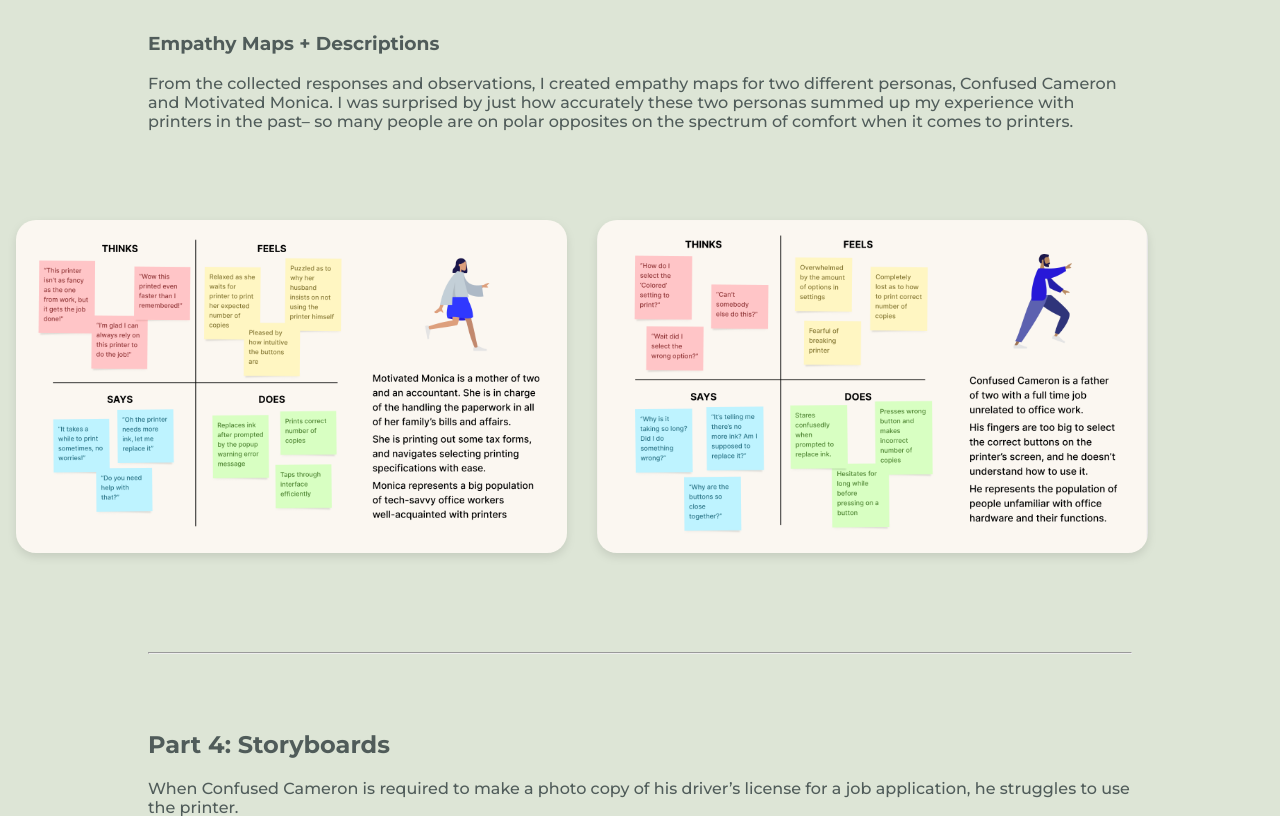
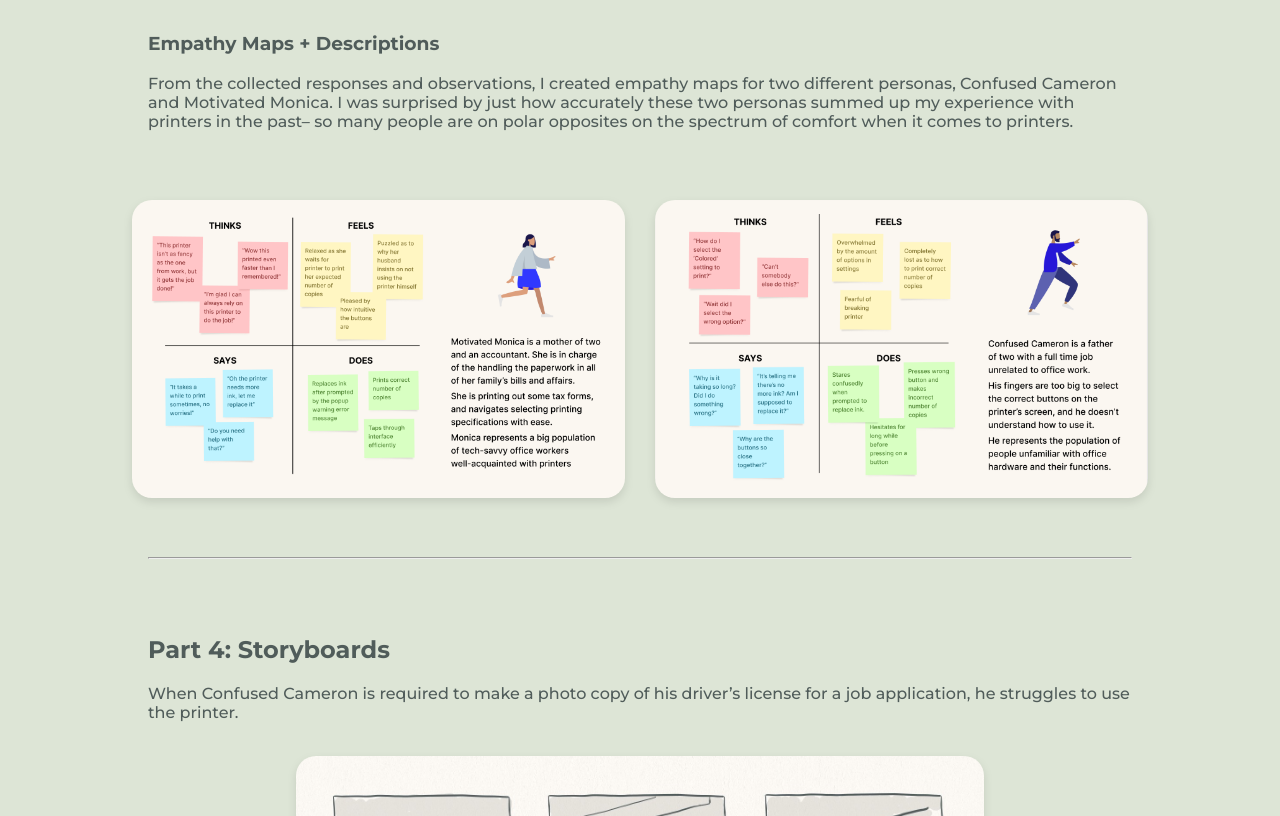
Before and after one commit to theconnieliu/Personas-Storyboarding, a PHP site: page / in a window 1280 px wide. Shown: the part 2330-3146 px from the top of the page. Run offline with PHP 8.4, Linux system fonts and the light colour scheme.

Commit message:
Made empathy maps responseive in size

```diff
--- a/index.css
+++ b/index.css
@@ -29,13 +29,14 @@ h1, h2, h3, p, ol, li {
 .empathy-maps {
     display: flex;
     justify-content: center;
-    margin: 40px;
+    padding: 20px 140px 0 140px;
     max-width: 80%;
 }
 .empathy-card {
     display: flex;
     border-radius: 20px;
-    width: 70%;
+    max-width: 70%;
+
     filter: drop-shadow(0px 4px 4px rgba(0, 0, 0, 0.10));
     margin: 15px;
 
```
